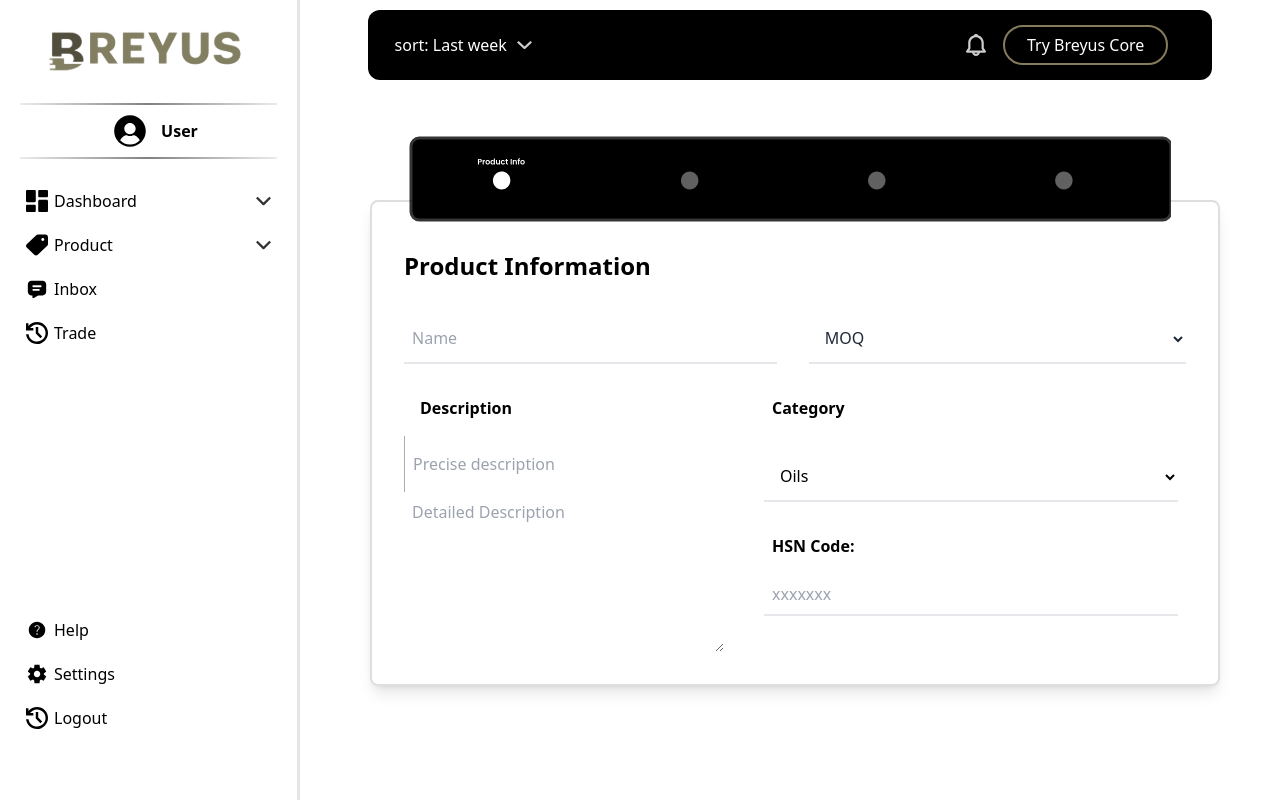
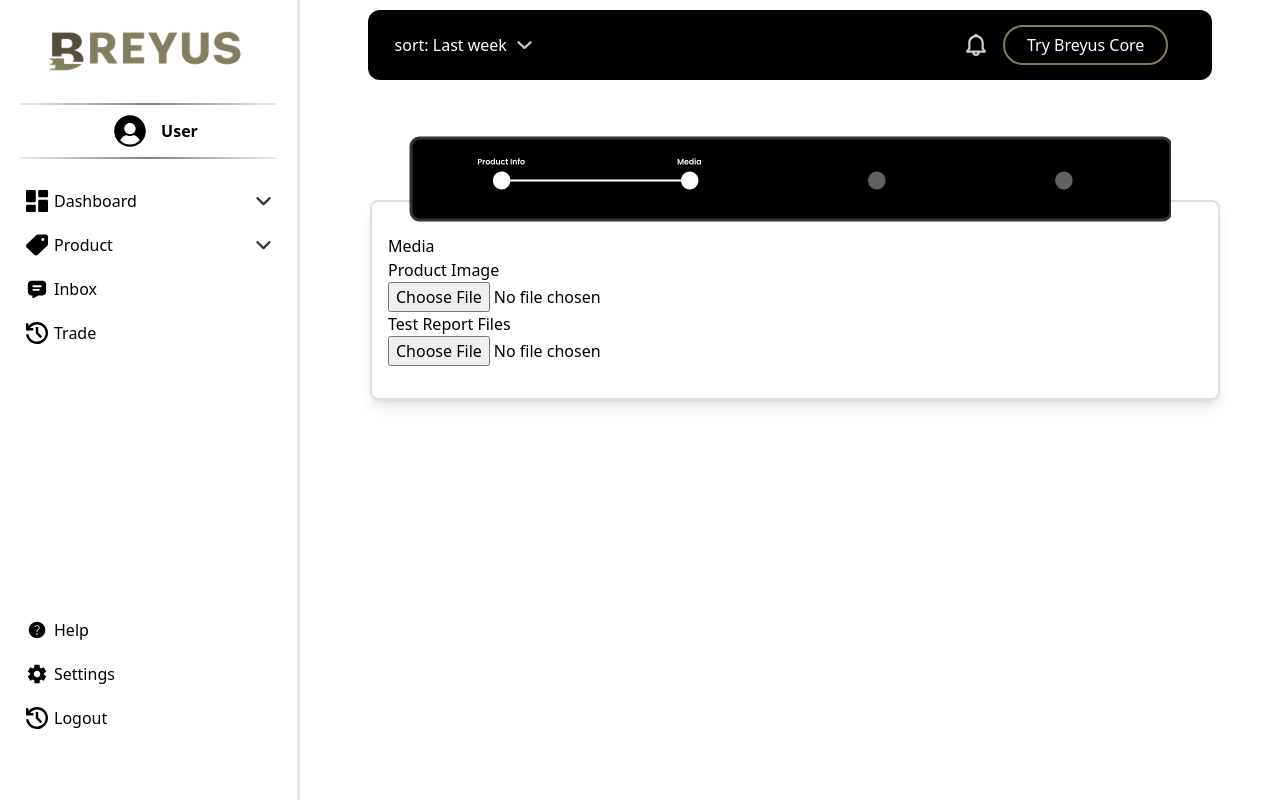
Before and after one commit to heybadrinath/Breyus, a React (Create React App) app in the folder frontend/: page /seller/product in a window 1280 px wide. Built offline with nearby package versions, Linux system fonts and the light colour scheme.

Commit message:
product page

```diff
--- a/frontend/src/seller/products.tsx
+++ b/frontend/src/seller/products.tsx
@@ -103,6 +103,27 @@ const Productcontent = () => {
 
         </div>
     );
+};
+
+
+const Media = () =>{
+    return(
+        <div>
+            <ProductLayout productype="media" Body={
+                <div>
+                    <h1>Media</h1>
+                    <div id="product-image">
+                        <p>Product Image</p>
+                        <input type="file" />
+                    </div>
+                    <div id="test-reports">
+                        <p>Test Report Files</p>
+                        <input type="file" name="" id="" />
+                    </div>
+                </div>
+            }/>
+        </div>
+    );
 }
 
 
@@ -110,7 +131,8 @@ const Productcontent = () => {
 function Product() {
     return (
         <Layout Body={<div>
-            <ProductLayout productype="product" Body={<Productcontent />} />
+            {/* <ProductLayout productype="product" Body={<Productcontent />} /> */}
+            <Media/>
         </div>} />
     );
 }
```
